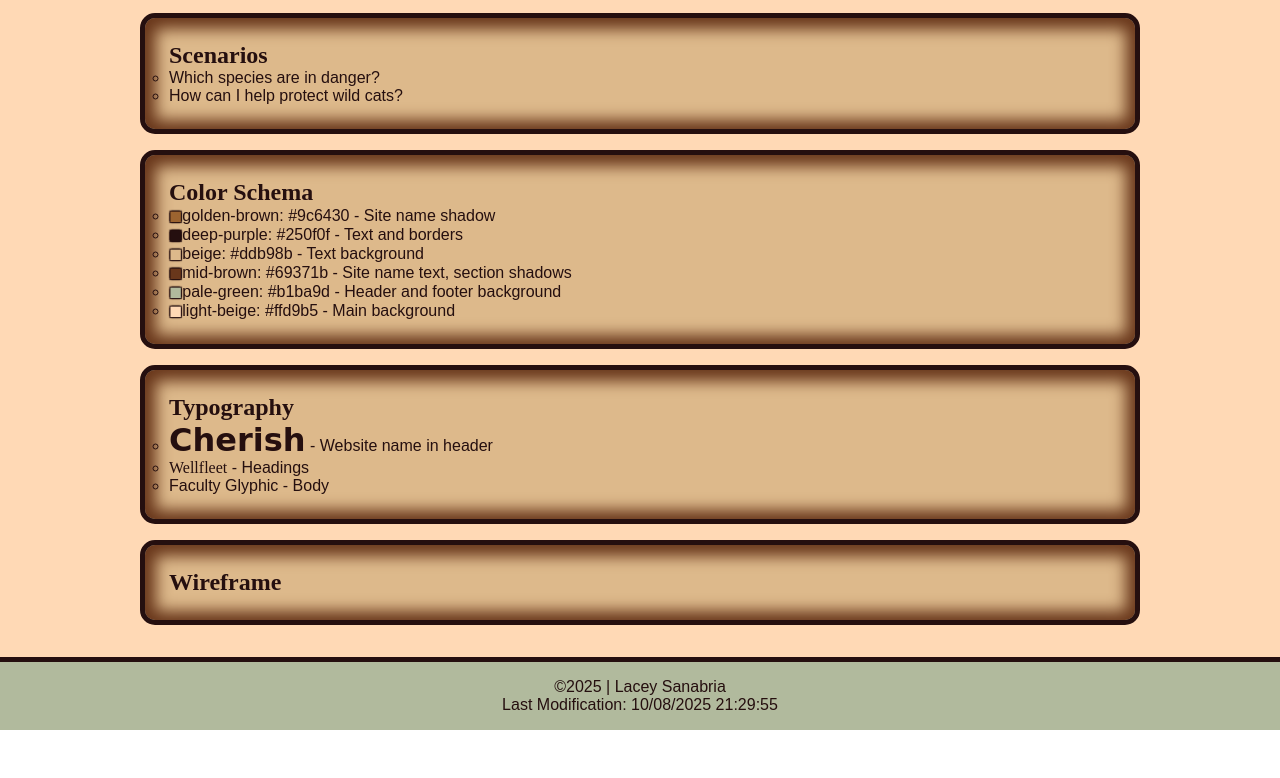
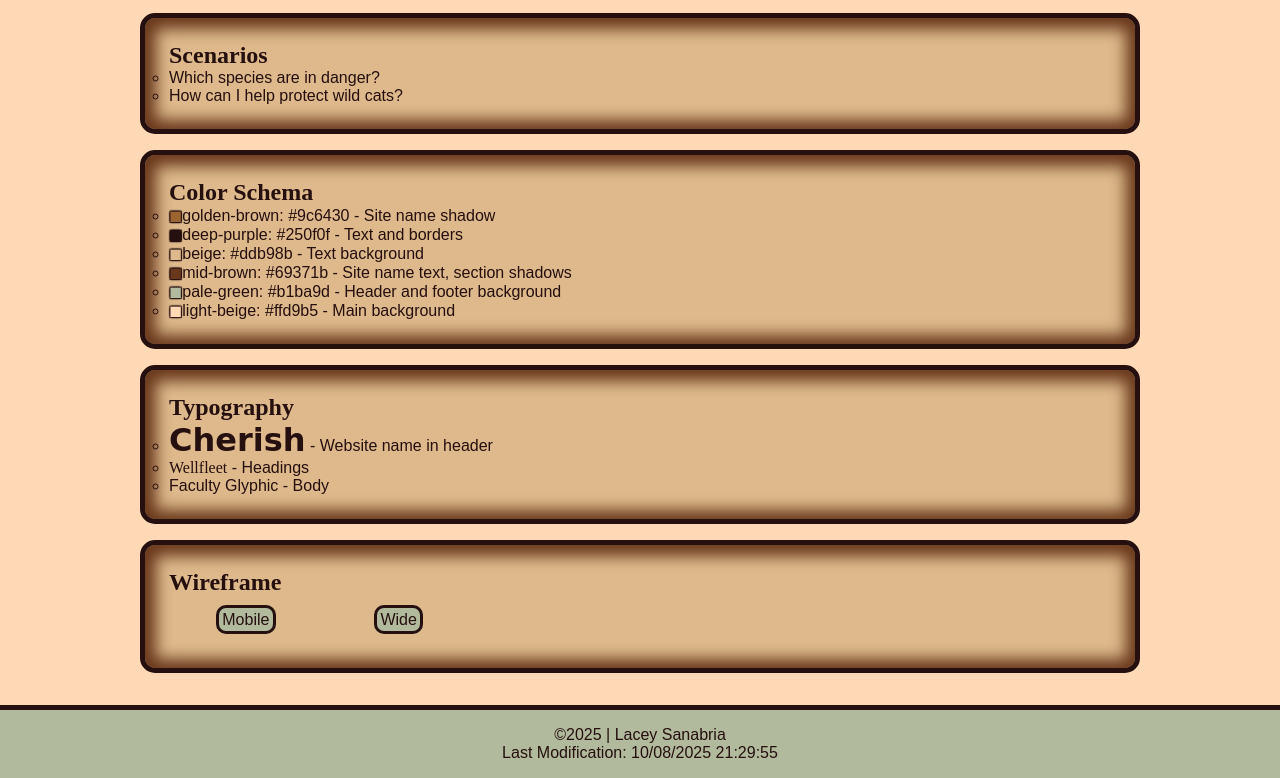
Before and after one commit to LaceySana/wdd131, a plain HTML site: page project/siteplan.html in a window 1280 px wide. Shown: the part 326-1104 px from the top of the page. Before the commit the page ends 1056 px from the top, so only its background shows below. Drawn offline with Linux system fonts and the light colour scheme; a web font is replaced by a local one.

Commit message:
wireframes added

```diff
--- a/project/siteplan.html
+++ b/project/siteplan.html
@@ -53,7 +53,8 @@
         </section>
         <section>
             <h2>Wireframe</h2>
-            <a href="http://" target="_blank"></a>
+            <a href="https://app.moqups.com/m9cm4KVnCPflu5C7fiy9t99G37cS2lse/view/page/aa77bec9d" target="_blank">Mobile</a>
+            <a href="https://app.moqups.com/m9cm4KVnCPflu5C7fiy9t99G37cS2lse/view/page/ad64222d5" target="_blank">Wide</a>
         </section>
     </main>
     <footer>
--- a/project/styles/siteplan.css
+++ b/project/styles/siteplan.css
@@ -9,6 +9,7 @@
     --serif-font: "Wellfleet", serif;
     --sans-serif-font: "Faculty Glyphic", sans-serif;
     --thick-border: thick solid var(--deep-purple);
+    --thin-border: 3px solid var(--deep-purple);
     --green-border-accent: 3px solid var(--pale-green);
 }
 
@@ -66,6 +67,17 @@ section {
 
 li {
     list-style: circle;
+}
+
+a {
+    margin: 5%;
+    padding: 0.2rem;
+    line-height: 3rem;
+    text-decoration: none;
+    color: var(--deep-purple);
+    background-color: var(--pale-green);
+    border: var(--thin-border);
+    border-radius: 10px;
 }
 
 footer {
```
